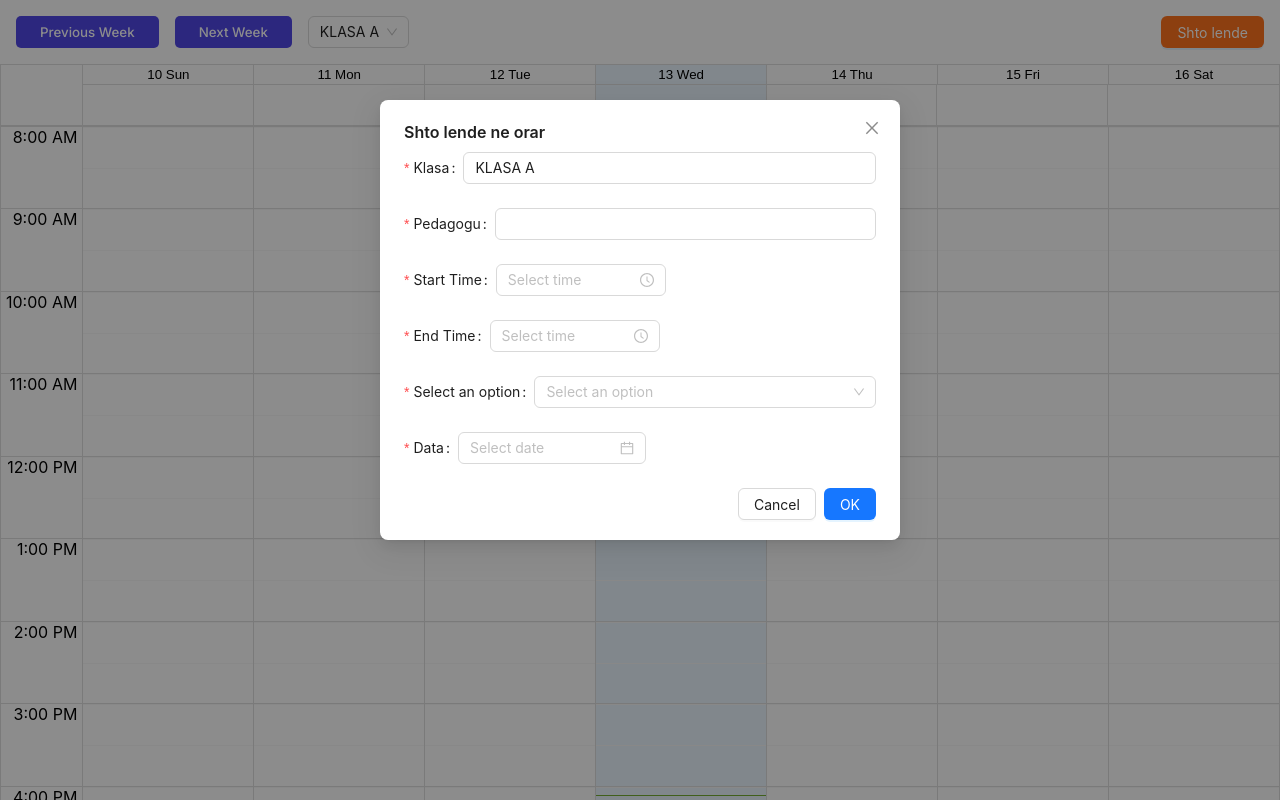
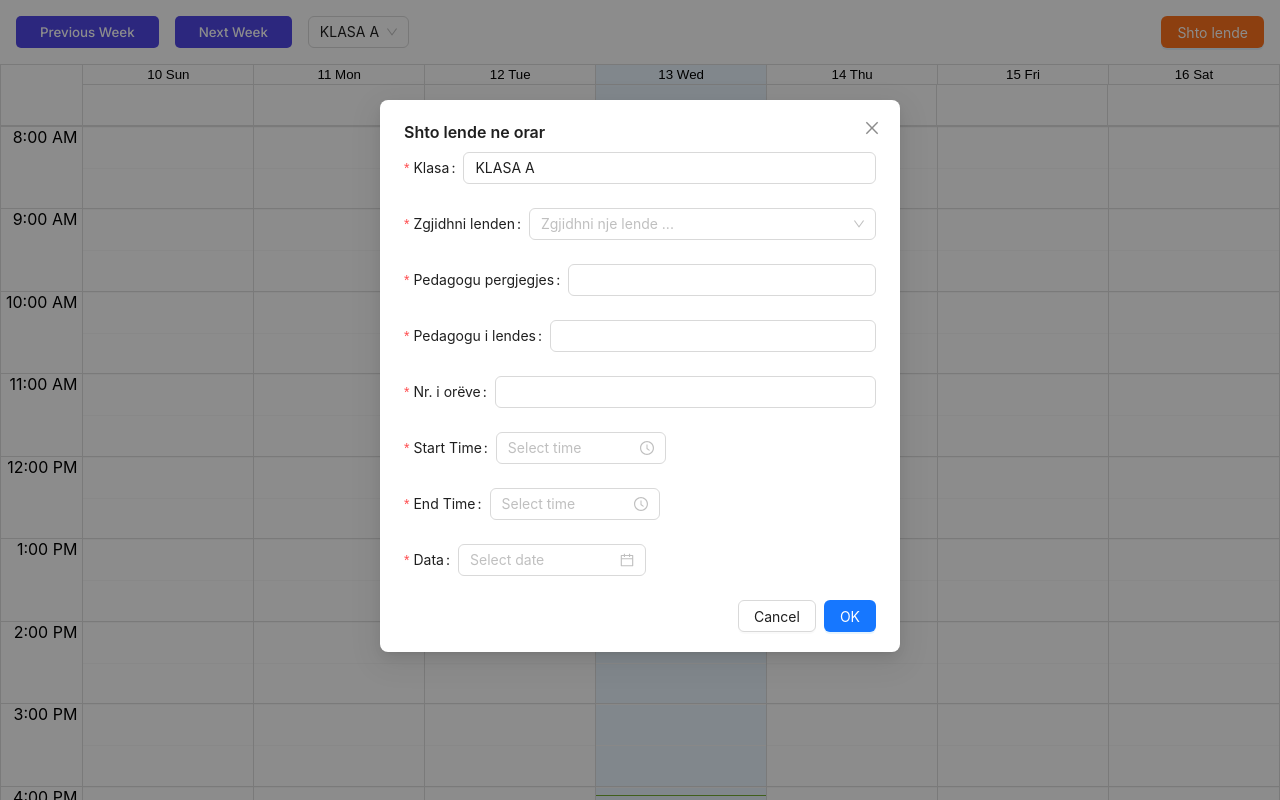
Before and after one commit to KlivSpahiu/bigCalendar-CRUD, a React (Create React App) app: page / in a window 1280 px wide. Both pictures are taken after a click on the button "Shto lende". Shown: the top 800 px of the page. Built offline with nearby package versions, Linux system fonts and the light colour scheme.

Commit message:
Added new field

```diff
--- a/src/components/BigCalendar.component.tsx
+++ b/src/components/BigCalendar.component.tsx
@@ -14,7 +14,6 @@ import Moment from "moment";
 import { useForm } from "antd/lib/form/Form";
 import "react-big-calendar/lib/css/react-big-calendar.css";
 import "../components/BigCalendar.css";
-import { title } from "process";
 
 const { TextArea } = Input;
 const { Option } = Select;
@@ -38,6 +37,8 @@ const MyCalendar: React.FC = () => {
     lenda: selectedSubject.lenda as string,
     professor: "",
     color: selectedSubject.color,
+    professor2: "",
+    ore: ""
   });
   const klasaDropdownOptions = [
     "KLASA A",
@@ -146,8 +147,11 @@ const MyCalendar: React.FC = () => {
       lenda: selectedSubject.lenda,
       professor: newEvent.name,
       color: selectedSubject.color,
+      professor2: newEvent.professor2,
+      ore: newEvent.ore
     };
 
+    console.log(newEventToAdd, "newEventTo Add")
 
     setEvents((prevEvents) => [...prevEvents, newEventToAdd]);
 
@@ -159,6 +163,8 @@ const MyCalendar: React.FC = () => {
       lenda: selectedSubject.lenda,
       professor: "",
       color: "",
+      professor2: "",
+      ore: ""
     });
     const updatedFilteredEvents = [...filteredEvents];
     if (selectedItem === newEventToAdd.title) {
@@ -254,7 +260,7 @@ const MyCalendar: React.FC = () => {
 
       <div
         onMouseEnter={(e) => {
-          if (getParentElement(e) && getParentElement(e).style.height.replace(/\d% ?/g, "") < 14 ) {
+          if (getParentElement(e) && getParentElement(e).style.height.replace(/\d% ?/g, "") < 20 ) {
             getParentElement(e).classList.add("event-full-height");
           }
         }}
@@ -264,8 +270,11 @@ const MyCalendar: React.FC = () => {
           }
         }}>
         <strong>{event.title}</strong>
-        <p>{`Pedagogu i lendes: ${event.professor}`}</p>
-        <p>{`Lenda: ${event.lenda}`}</p>
+        <p><strong>Pedagogu pergjegjes:</strong>{event.professor}</p>
+        <p><strong>Pedagogu i lendes:</strong>{event.professor2}</p>
+         <p><strong>Nr. i oreve:</strong>{event.ore}</p>
+        <p><strong>Lenda:</strong>{event.lenda}</p>
+
       </div>
     );
   }
@@ -322,10 +331,10 @@ const MyCalendar: React.FC = () => {
     return (
       <Form.Item
         name="selectedOption"
-        label="Select an option"
+        label="Zgjidhni lenden"
         rules={[{ required: true, message: "Please select an option" }]}>
         <Select
-          placeholder="Select an option"
+          placeholder="Zgjidhni nje lende ..."
           value={selectedSubject ? selectedSubject.lenda : undefined}
           onChange={(value) => handleSelectChange(value)}>
           {lendaDropdownOptions.map((option: any, index) => (
@@ -492,8 +501,9 @@ const MyCalendar: React.FC = () => {
               defaultValue={newEvent.title}
             />
           </Form.Item>
+          <LendaDropDown />
           <Form.Item
-            label="Pedagogu"
+            label="Pedagogu pergjegjes"
             name="name"
             rules={[{ required: true, message: "Please enter the name" }]}>
             <Input
@@ -503,7 +513,30 @@ const MyCalendar: React.FC = () => {
               onChange={(e) => handleInputChange(e.target.name, e.target.value)}
             />
           </Form.Item>
-          <Form.Item
+        <Form.Item
+            label="Pedagogu i lendes"
+            name="professor2"
+            rules={[{ required: true, message: "Please enter the name" }]}>
+            <Input
+              type="text"
+              name="professor2"
+              value={newEvent.professor2}
+              onChange={(e) => handleInputChange(e.target.name, e.target.value)}
+            />
+          </Form.Item>
+                  <Form.Item
+            label="Nr. i orëve"
+            name="ore"
+            rules={[{ required: true, message: "Please enter the name" }]}>
+            <Input
+              type="number"
+              name="ore"
+              value={newEvent.professor2}
+              onChange={(e) => handleInputChange(e.target.name, e.target.value)}
+            />
+          </Form.Item>
+
+            <Form.Item
             label="Start Time"
             name="start"
             rules={[
@@ -528,7 +561,6 @@ const MyCalendar: React.FC = () => {
               onChange={handleEndTimeChange}
             />
           </Form.Item>
-          <LendaDropDown />
           <Form.Item
             label="Data"
             name="date"
@@ -542,6 +574,11 @@ const MyCalendar: React.FC = () => {
               }
             />
           </Form.Item>
+
+
+
+
+
         </Form>
       </Modal>
     </div>
--- a/src/components/BigCalendar.css
+++ b/src/components/BigCalendar.css
@@ -31,7 +31,7 @@
 }
 
 .event-full-height{
-    height: 15% !important;
+    height: 25% !important;
     transition: ease-in-out .2s;
     opacity: 1 !important;
     z-index: 5;
```
